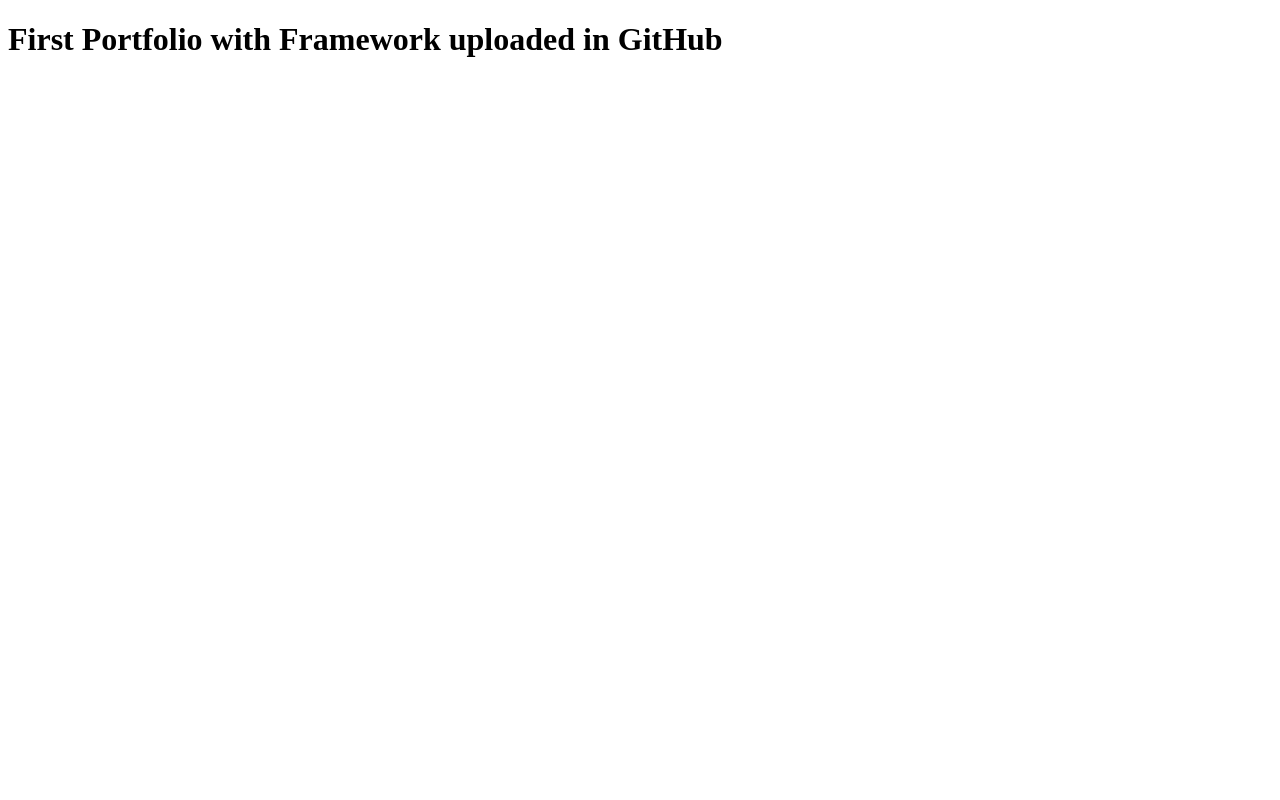
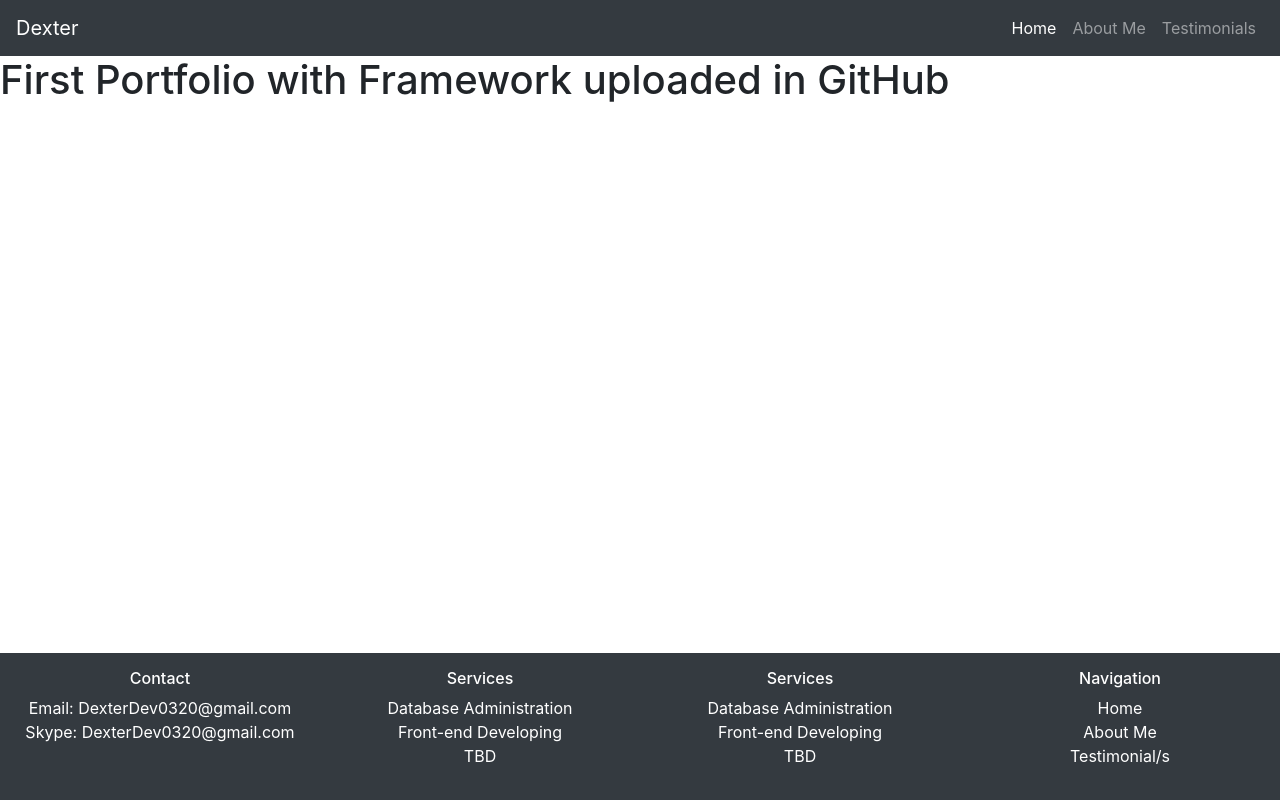
Before and after one commit to dexterdev0320/Portfolio, a plain HTML site: page index.html in a window 1280 px wide. Drawn offline with nearby package versions, Linux system fonts and the light colour scheme.

Commit message:
2nd Update

```diff
--- a/index.html
+++ b/index.html
@@ -1,12 +1,76 @@
 <!DOCTYPE html>
-<html lang="en">
+<html lang="en" class="h-100">
 <head>
-    <meta charset="UTF-8">
-    <meta name="viewport" content="width=device-width, initial-scale=1.0">
-    <meta http-equiv="X-UA-Compatible" content="ie=edge">
-    <title>Portfolio</title>
+	<meta charset="UTF-8">
+	<meta name="viewport" content="width=device-width, initial-scale=1.0">
+	<meta http-equiv="X-UA-Compatible" content="ie=edge">
+	<link rel="stylesheet" href="https://stackpath.bootstrapcdn.com/bootstrap/4.3.1/css/bootstrap.min.css" integrity="sha384-ggOyR0iXCbMQv3Xipma34MD+dH/1fQ784/j6cY/iJTQUOhcWr7x9JvoRxT2MZw1T" crossorigin="anonymous">
+	<link rel="stylesheet" type="text/css" href="css/style.css">
+	<title>Portfolio</title>
 </head>
-<body>
-    <h1>First Portfolio with Framework uploaded in GitHub</h1>
+<body class="d-flex flex-column h-100">
+	<header>
+		<nav class="navbar navbar-expand-lg bg-dark navbar-dark">
+			<a href="#" class="navbar-brand">Dexter</a>
+			<button class="navbar-toggler" type="button" data-toggle="collapse" data-target="#navbarSupportedContent" aria-controls="navbarSupportedContent" aria-expanded="false" aria-label="Toggle navigation">
+				<span class="navbar-toggler-icon"></span>
+			</button>
+			<div class="collapse navbar-collapse" id="navbarSupportedContent">
+				<ul class="navbar-nav ml-auto">
+					<li class="nav-item active">
+						<a class="nav-link" href="index.html">Home <span class="sr-only">(current)</span></a>
+					</li>
+					<li class="nav-item">
+						<a class="nav-link" href="pages/About.html">About Me</a>
+					</li>
+					<li class="nav-item">
+						<a class="nav-link" href="pages/Testimonial.html">Testimonials</a>
+					</li>
+				</ul>
+			</div>
+		</nav>
+	</header>
+	<h1>First Portfolio with Framework uploaded in GitHub</h1>
+
+	<footer class="footer d-flex flex-column mt-auto py-lg-3">
+		<div Id="footer" class="container-fluid">
+			<div class="row text-center">
+				<div class="col-lg-3">
+					<h6>Contact</h6>
+					<ul>
+						<li>Email: DexterDev0320@gmail.com</li>
+						<li>Skype: DexterDev0320@gmail.com</li>
+					</ul>
+				</div>
+				<div class="col-lg-3">
+					<h6>Services</h6>
+					<ul>
+						<li>Database Administration</li>
+						<li>Front-end Developing</li>
+						<li>TBD</li>
+					</ul>
+				</div>
+				<div class="col-lg-3">
+					<h6>Services</h6>
+					<ul>
+						<li>Database Administration</li>
+						<li>Front-end Developing</li>
+						<li>TBD</li>
+					</ul>
+				</div>
+				<div class="col-lg-3">
+					<h6>Navigation</h6>
+					<ul>
+						<li><a href="index.html">Home</a></li>
+						<li><a href="pages/About.html">About Me</a></li>
+						<li><a href="pages/Testimonial.html">Testimonial/s</a></li>
+					</ul>
+				</div>
+			</div>
+		</div>
+	</footer>
+	<script src="https://code.jquery.com/jquery-3.3.1.slim.min.js" integrity="sha384-q8i/X+965DzO0rT7abK41JStQIAqVgRVzpbzo5smXKp4YfRvH+8abtTE1Pi6jizo" crossorigin="anonymous"></script>
+	<script src="https://cdnjs.cloudflare.com/ajax/libs/popper.js/1.14.7/umd/popper.min.js" integrity="sha384-UO2eT0CpHqdSJQ6hJty5KVphtPhzWj9WO1clHTMGa3JDZwrnQq4sF86dIHNDz0W1" crossorigin="anonymous"></script>
+	<script src="https://stackpath.bootstrapcdn.com/bootstrap/4.3.1/js/bootstrap.min.js" integrity="sha384-JjSmVgyd0p3pXB1rRibZUAYoIIy6OrQ6VrjIEaFf/nJGzIxFDsf4x0xIM+B07jRM" crossorigin="anonymous"></script>
 </body>
 </html>
```
